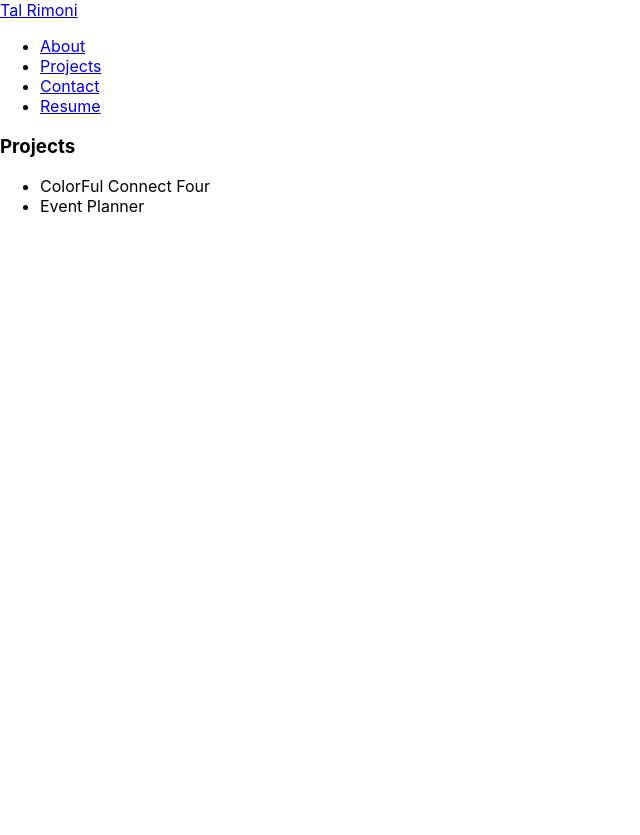
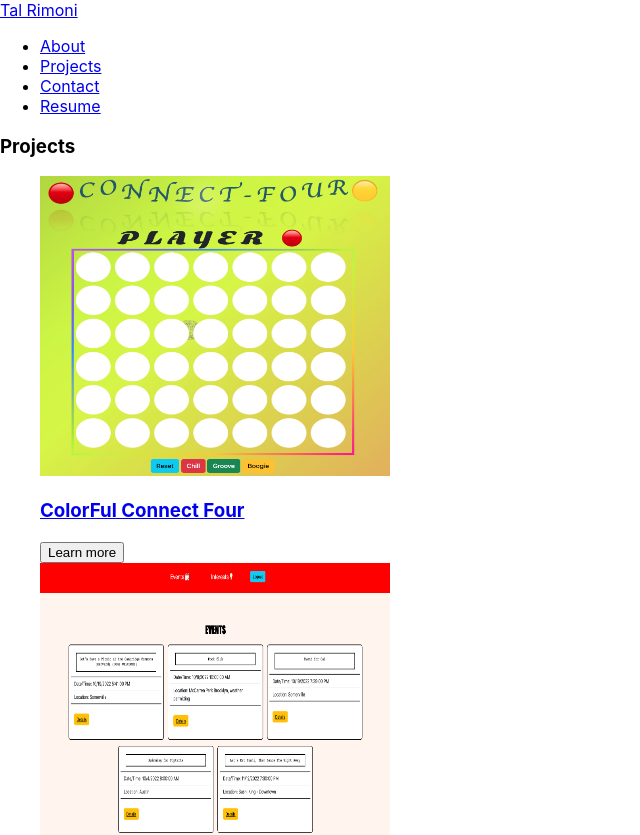
Before and after one commit to trimoni/portfolio-rimoni, a React (Create React App) app: page /projects in a window 1280 px wide. Shown: the top 835 px of the page, without its empty margins (0-640 px from the left). Before the commit the page ends 800 px from the top, so only its background shows below. Built offline with nearby package versions, Linux system fonts and the light colour scheme; the HTML template or start-up script is replaced by a standard one.

Commit message:
portfolio draft complete

```diff
--- a/src/App.jsx
+++ b/src/App.jsx
@@ -6,6 +6,7 @@ import About from './pages/About'
 import Contact from './pages/Contact'
 import Resume from './pages/Resume'
 import Projects from './pages/Projects'
+import ProjectDetails from './pages/ProjectDetails/ProjectDetails';
 
 function App() {
   return (
@@ -17,6 +18,7 @@ function App() {
       <Route path='projects' element={<Projects />} />
       <Route path='contact' element={<Contact />} />
       <Route path='resume' element={<Resume />} />
+      <Route path='projects/:projectDetails' element={<ProjectDetails />} />
       </Routes>
     </>
   );
--- /dev/null
+++ b/src/component/ProjectList/ProjectList.jsx
@@ -0,0 +1,16 @@
+import ProjectPreview from "../ProjectPreview/ProjectPreview";
+
+const ProjectList = (props) => {
+  return (
+    <>
+    <h3>Projects</h3>
+    <ul>
+      {props.projects.map((project, i) =>
+      <ProjectPreview title={project.title} key={i} image={project.image}/>
+      )}
+    </ul>
+    </>
+  );
+}
+
+export default ProjectList
--- /dev/null
+++ b/src/component/ProjectPreview/ProjectPreview.jsx
@@ -0,0 +1,27 @@
+import hyphenateWords from "../../utilities/hyphenateWords";
+import { Link } from "react-router-dom";
+
+const ProjectPreview = (props) => {
+  const path = hyphenateWords(props.title)
+  return (
+    <Link to={path}>
+    <div>
+    <img
+        src={props.image}
+        alt={props.title}
+    />
+
+    <section>
+        <h3>
+            {props.title}
+        </h3>
+					<button>
+              Learn more
+          </button>
+    </section>
+</div>
+</Link>
+  );
+}
+
+export default ProjectPreview;
--- a/src/data/projects.js
+++ b/src/data/projects.js
@@ -1,3 +1,6 @@
+
+
+
 const projects = [
 {
   title: 'ColorFul Connect Four',
--- /dev/null
+++ b/src/pages/ProjectDetails/ProjectDetails.jsx
@@ -0,0 +1,21 @@
+import { projects } from "../../data/projects";
+import findProject from "../../utilities/findProject";
+import { useLocation } from "react-router-dom";
+
+
+const ProjectDetails = () => {
+  const location = useLocation()
+  const project = findProject(location.pathname)
+  return (
+    <>
+    <h1>Colorful Connect Four</h1>
+    <p>ColorFul Connect Four is basically Connect Four but Colorful</p>
+    <img src={project.image} alt="connect four" />
+    <br />
+    <button><a href='https://github.com/trimoni/Connect-Four-Unit-1.git'>GitHub</a></button>
+    <button>Website</button>
+    </>
+  );
+}
+
+export default ProjectDetails;
--- a/src/pages/Projects.jsx
+++ b/src/pages/Projects.jsx
@@ -1,14 +1,10 @@
 import { projects } from '../data/projects.js'
+import ProjectList from '../component/ProjectList/ProjectList.jsx';
 
 const Projects = () => {
   return (
     <>
-    <h3>Projects</h3>
-    <ul>
-      {projects.map((project) =>
-      <li>{project.title}</li>
-      )}
-    </ul>
+    <ProjectList projects={projects}/>
     </>
   );
 }
--- /dev/null
+++ b/src/utilities/findProject.js
@@ -0,0 +1,15 @@
+import hyphenateWords from "./hyphenateWords";
+import { projects } from "../data/projects";
+
+function findProject (string) {
+  const title = string.replace('/projects/', '')
+
+  const foundProject = projects.find(project => {
+    const titleTwo = hyphenateWords(project.title)
+    return titleTwo === title
+  })
+
+  return foundProject
+}
+
+export default findProject
--- /dev/null
+++ b/src/utilities/hyphenateWords.js
@@ -0,0 +1,7 @@
+function hyphenateWords (str) {
+  let hyphenatedWord = str.toLowerCase().replace(" ", '-');
+  let cleaned = hyphenatedWord.replace(/[&/\\#, +()$~%.'":*?<>{}]/g , '');
+  return cleaned
+}
+
+export default hyphenateWords
```
